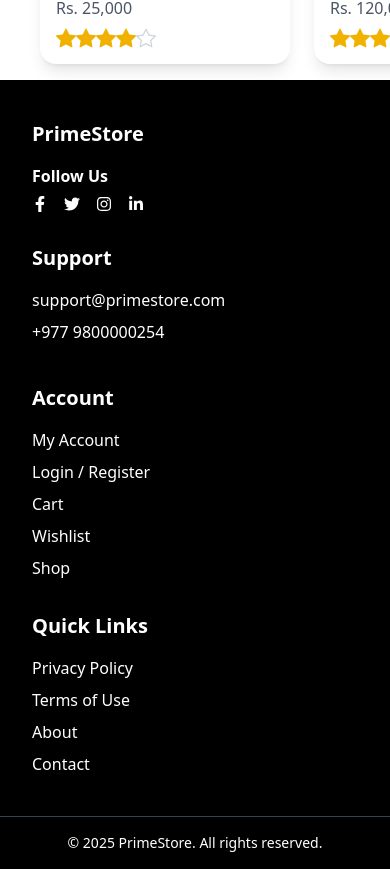
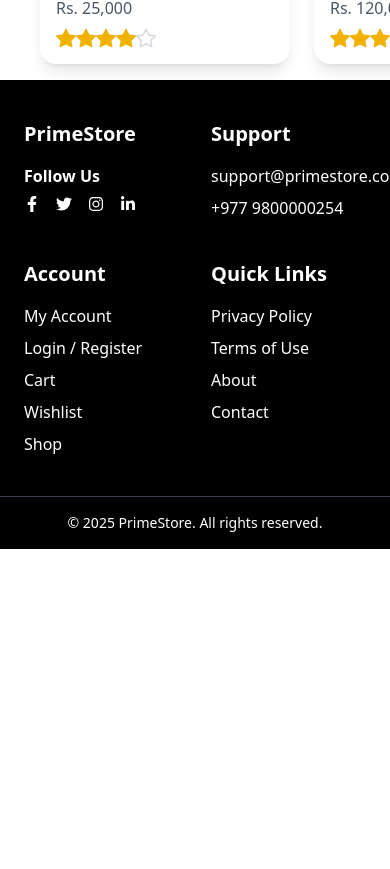
Before and after one commit to sumanpandey21/PrimeStore, a Next.js app: page / in a window 390 px wide. Shown: the part 1180-2049 px from the top of the page. After the commit the page ends 1729 px from the top, so only its background shows below. Built offline with nearby package versions, Linux system fonts and the light colour scheme.

Commit message:
Make footer responsive

```diff
--- a/src/app/components/Footer.jsx
+++ b/src/app/components/Footer.jsx
@@ -8,9 +8,11 @@
 import Link from "next/link"
 
 export default function Footer() {
+  const hoverClass =
+    " relative inline-block cursor-pointer after:content-[''] after:absolute after:left-0 after:bottom-0 after:w-0 after:h-[2px] after:bg-orange-500 after:transition-all after:duration-300 hover:after:w-full "
   return (
-    <footer className=" w-full bg-black text-white pt-10">
-      <div className="max-w-7xl mx-auto px-8 grid grid-cols-1 sm:grid-cols-2 md:grid-cols-4 gap-8">
+    <footer className="w-full bg-black text-white pt-10 mr-0">
+      <div className="max-w-7xl mx-auto px-6 sm:px-8 lg:px-12 grid grid-cols-2 sm:grid-cols-2 md:grid-cols-4 gap-8">
         <div>
           <h2 className="text-xl font-bold mb-4">PrimeStore</h2>
           <p className="mb-2 font-semibold">Follow Us</p>
@@ -30,54 +32,56 @@
           </div>
         </div>
 
+        {/* Support */}
         <div>
           <h2 className="text-xl font-bold mb-4">Support</h2>
           <p className="mb-2">support@primestore.com</p>
           <p className="mb-2">+977 9800000254</p>
         </div>
 
+        {/* Account */}
         <div>
           <h2 className="text-xl font-bold mb-4">Account</h2>
           <ul className="flex flex-col space-y-2">
             <Link href={"/myaccount"}>
-              <li className="footer-link ">My Account</li>
-            </Link>
-
-            <Link href={""}>
-              <li className="footer-link">Login / Register</li>
+              <li className={hoverClass}>My Account</li>
             </Link>
             <Link href={""}>
-              <li className="footer-link">Cart</li>
+              <li className={hoverClass}>Login / Register</li>
             </Link>
             <Link href={""}>
-              <li className="footer-link">Wishlist</li>
+              <li className={hoverClass}>Cart</li>
             </Link>
             <Link href={""}>
-              <li className="footer-link">Shop</li>
+              <li className={hoverClass}>Wishlist</li>
+            </Link>
+            <Link href={""}>
+              <li className={hoverClass}>Shop</li>
             </Link>
           </ul>
         </div>
 
+        {/* Quick Links */}
         <div>
           <h2 className="text-xl font-bold mb-4">Quick Links</h2>
           <ul className="flex flex-col space-y-2">
             <Link href={"#"}>
-              <li className="footer-link ">Privacy Policy</li>
+              <li className={hoverClass}>Privacy Policy</li>
             </Link>
             <Link href={"#"}>
-              <li className="footer-link ">Terms of Use</li>
+              <li className={hoverClass}>Terms of Use</li>
             </Link>
-
             <Link href={"/about"}>
-              <li className="footer-link ">About</li>
+              <li className={hoverClass}>About</li>
             </Link>
             <Link href={"/contact"}>
-              <li className="footer-link ">Contact</li>
+              <li className={hoverClass}>Contact</li>
             </Link>
           </ul>
         </div>
       </div>
 
+      {/* Bottom Bar */}
       <div className="mt-10 py-4 border-t border-gray-700 text-center text-sm">
         &copy; 2025 PrimeStore. All rights reserved.
       </div>
```
